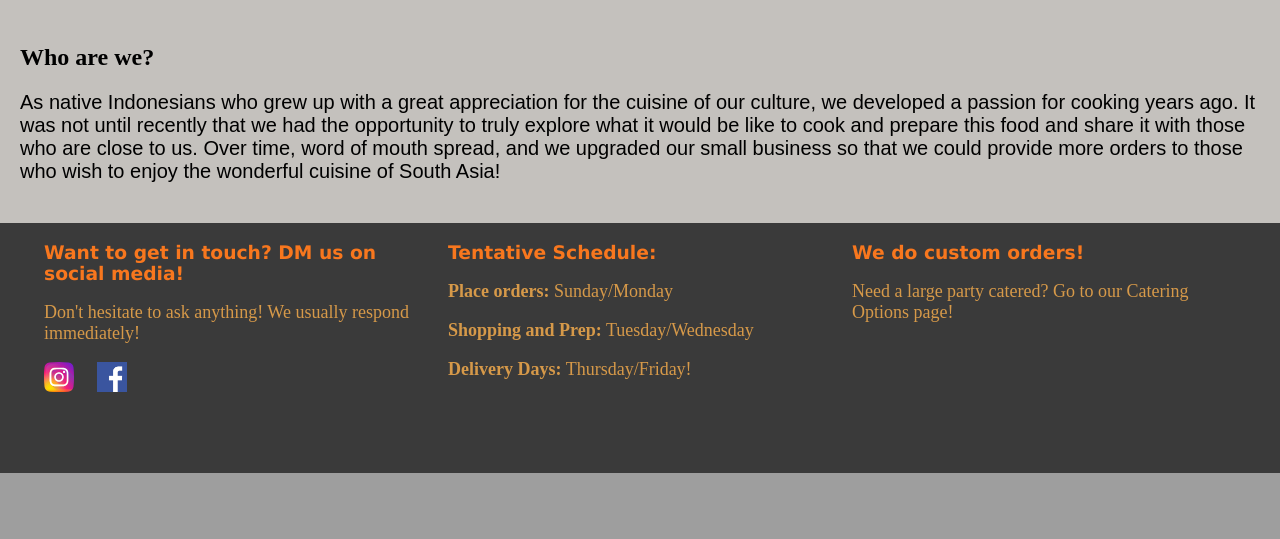
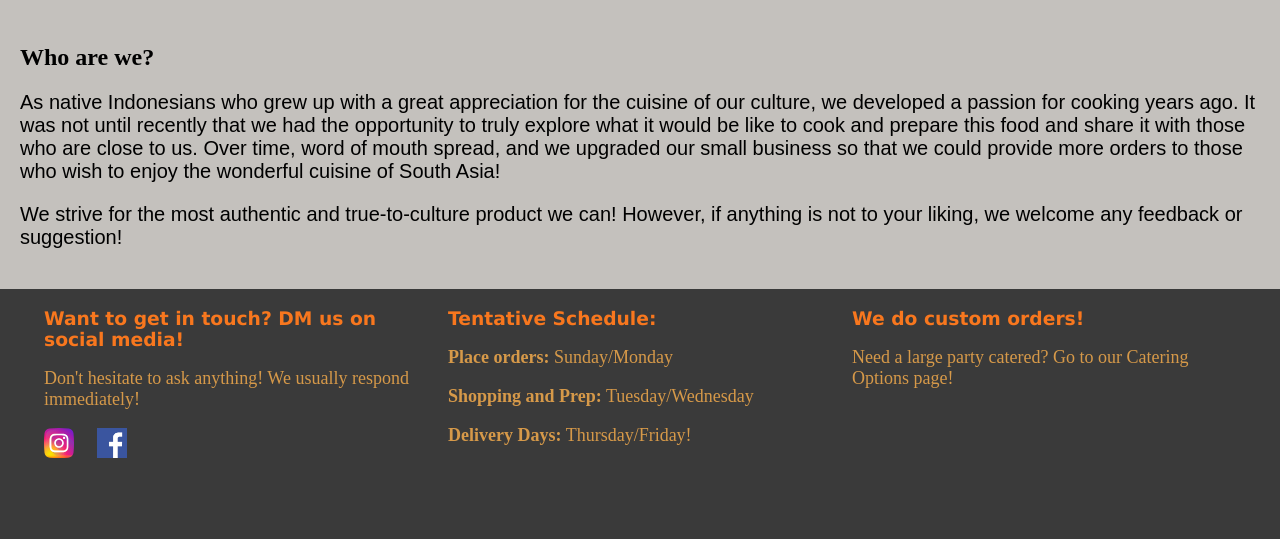
Before and after one commit to Mattmont415/DjangoIndo, a Django app: page /about in a window 1280 px wide. Shown: the part 960-1499 px from the top of the page. Before the commit the page ends 1433 px from the top, so only its background shows below. Run offline with Django 3.2, Linux system fonts and the light colour scheme.

Commit message:
Updated about page to add more information

```diff
--- a/main/templates/main/about.html
+++ b/main/templates/main/about.html
@@ -21,6 +21,9 @@
         business so that we could provide more orders to those who wish to enjoy the wonderful
         cuisine of South Asia!
       </p>
+      <p class="indexfont">We strive for the most authentic and true-to-culture product we can! However, if
+        anything is not to your liking, we welcome any feedback or suggestion!
+      </p>
 
     </div>
     <!-- End of stuff  -->
```
